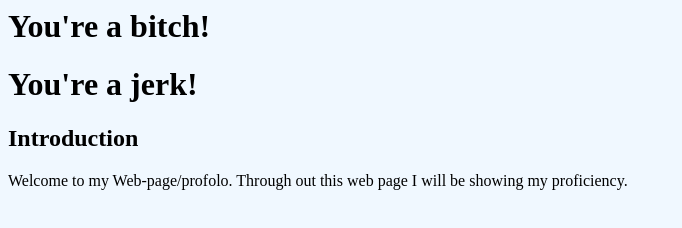
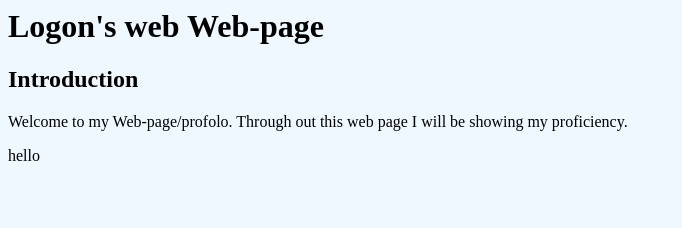
Before and after one commit to Exul1606/Verruckt1606.github.io, a plain HTML site: page index.html in a window 1280 px wide. Shown: the whole page, without its empty margins (0-682 px from the left). Drawn offline with Linux system fonts and the light colour scheme.

Commit message:
Added <p> tag
yes

```diff
--- a/index.html
+++ b/index.html
@@ -3,9 +3,9 @@
         <link rel="stylesheet" href="style.css".>
     </head>
 <body>
-  <h1>You're a bitch!</h1>
-  <h1>You're a jerk!</h1>
+  <h1>Logon's web Web-page</h1>
   <h2 class="Introduction">Introduction</h2>
   <p class="introduction">Welcome to my Web-page/profolo. Through out this web page I will be showing my proficiency.</p>
+  <p>hello</p>
 </body>
 </html>
```
